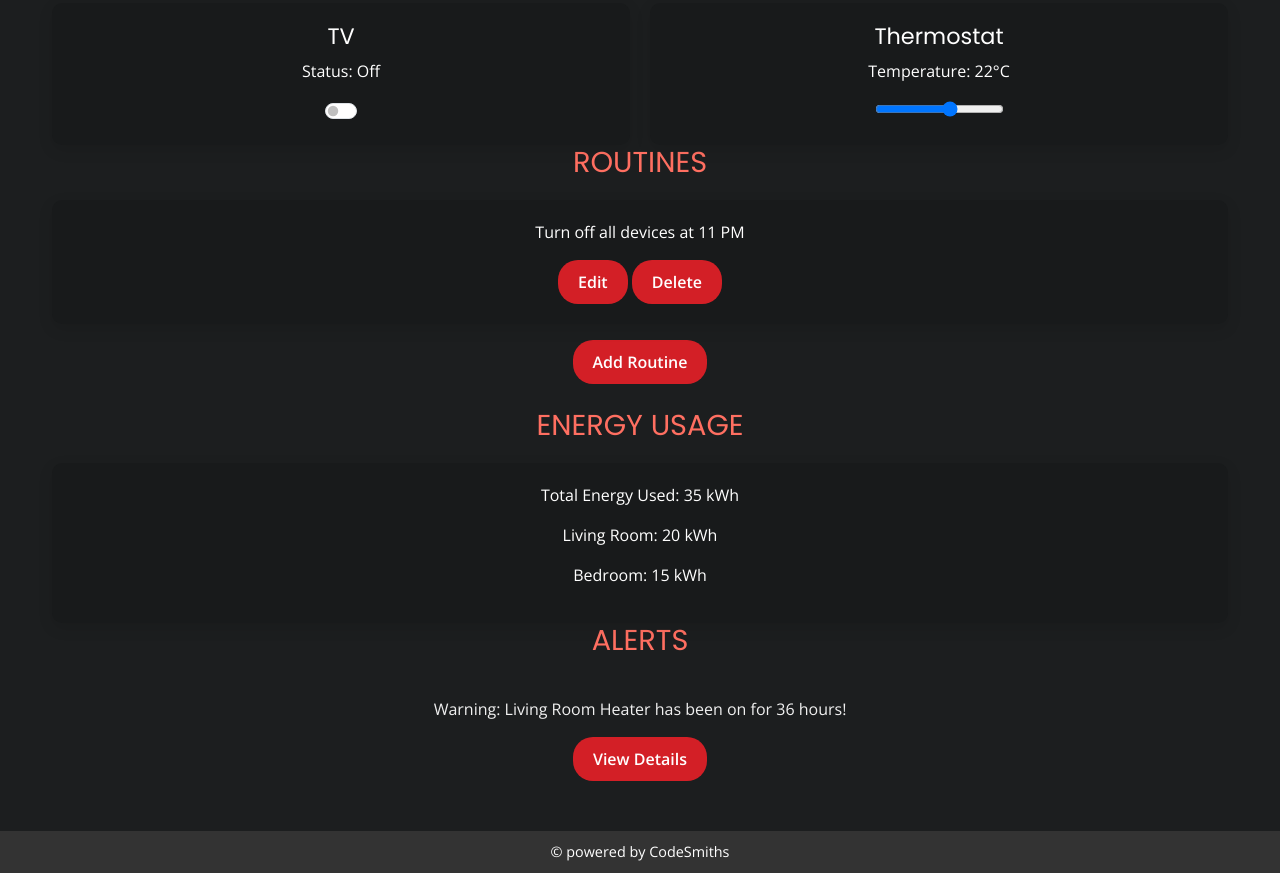
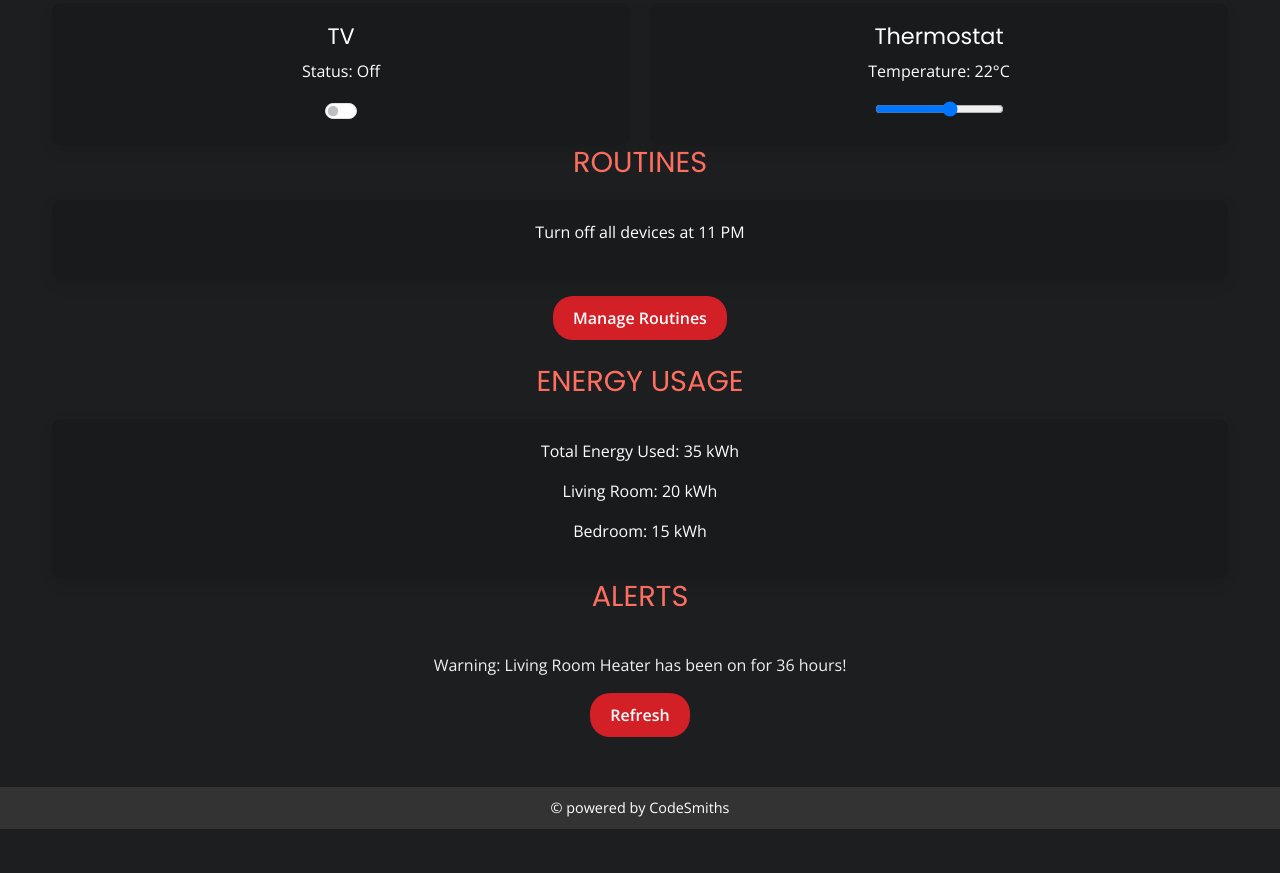
Before and after one commit to VinitaVrn/Smart-Home-Manager, a plain HTML site: page Frontend/Dashboard.html in a window 1280 px wide. Shown: the part 404-1277 px from the top of the page. After the commit the page ends 1233 px from the top, so only its background shows below. Drawn offline with nearby package versions, Linux system fonts and the light colour scheme.

Commit message:
linked the routine page

```diff
--- a/Frontend/Dashboard.html
+++ b/Frontend/Dashboard.html
@@ -26,7 +26,7 @@
         }
 
         .navbar {
-            background-color: #181a1b;
+            background-color: #</div>181a1b;
             box-shadow: 0 4px 6px rgba(0, 0, 0, 0.1);
         }
 
@@ -165,7 +165,7 @@
                         <h5 class="card-title">TV</h5>
                         <p id="tv-status">Status: Off</p>
                         <div class="form-check form-switch d-flex justify-content-center">
-                            <input title="checkbox" class="form-check-input" type="checkbox" id="tv-status-switch" onchange="toggleDevice('tv-status', this)">
+                            <input class="form-check-input" type="checkbox" id="tv-status-switch" onchange="toggleDevice('tv-status', this)">
                         </div>
                     </div>
                 </div>
@@ -185,12 +185,10 @@
             <div class="card">
                 <div class="card-body">
                     <p>Turn off all devices at 11 PM</p>
-                    <button class="btn btn-custom">Edit</button>
-                    <button class="btn btn-custom">Delete</button>
                 </div>
             </div>
             <div style="text-align: center;">
-                <button class="btn btn-custom mt-3" onclick="addRoutine()">Add Routine</button>
+                <button class="btn btn-custom mt-3" type="button" onclick="location.href='addRoutine.html'">Manage Routines</button>
             </div>
         </section>
         <br>
@@ -213,7 +211,7 @@
             <div class="card"></div>
                 <div class="card-body">
                     <p>Warning: Living Room Heater has been on for 36 hours!</p>
-                    <button class="btn btn-custom">View Details</button>
+                    <button class="btn btn-custom">Refresh</button>
                 </div>
             </div>
         </section>
@@ -240,6 +238,7 @@
         function addRoutine() {
             alert('Feature to add a new routine coming soon!');
         }
+
     </script>
 </body>
 </html>
```
